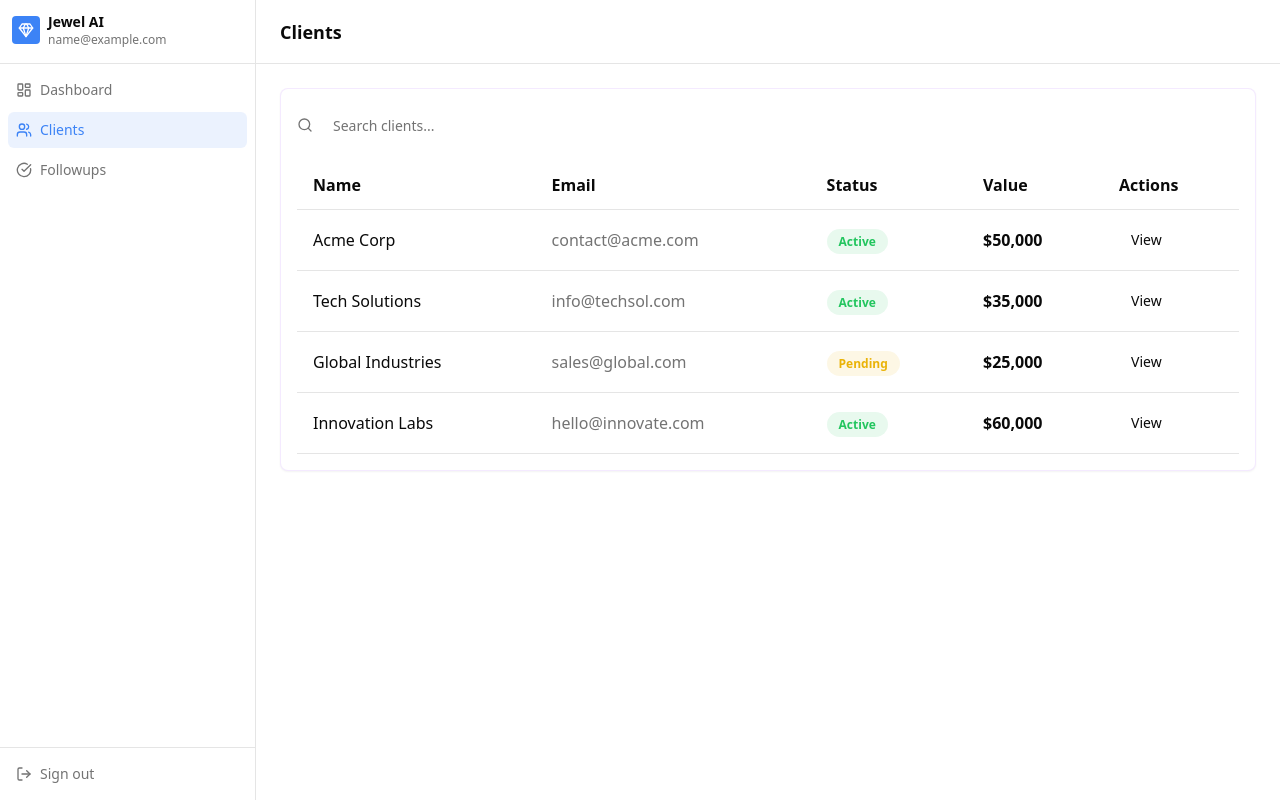
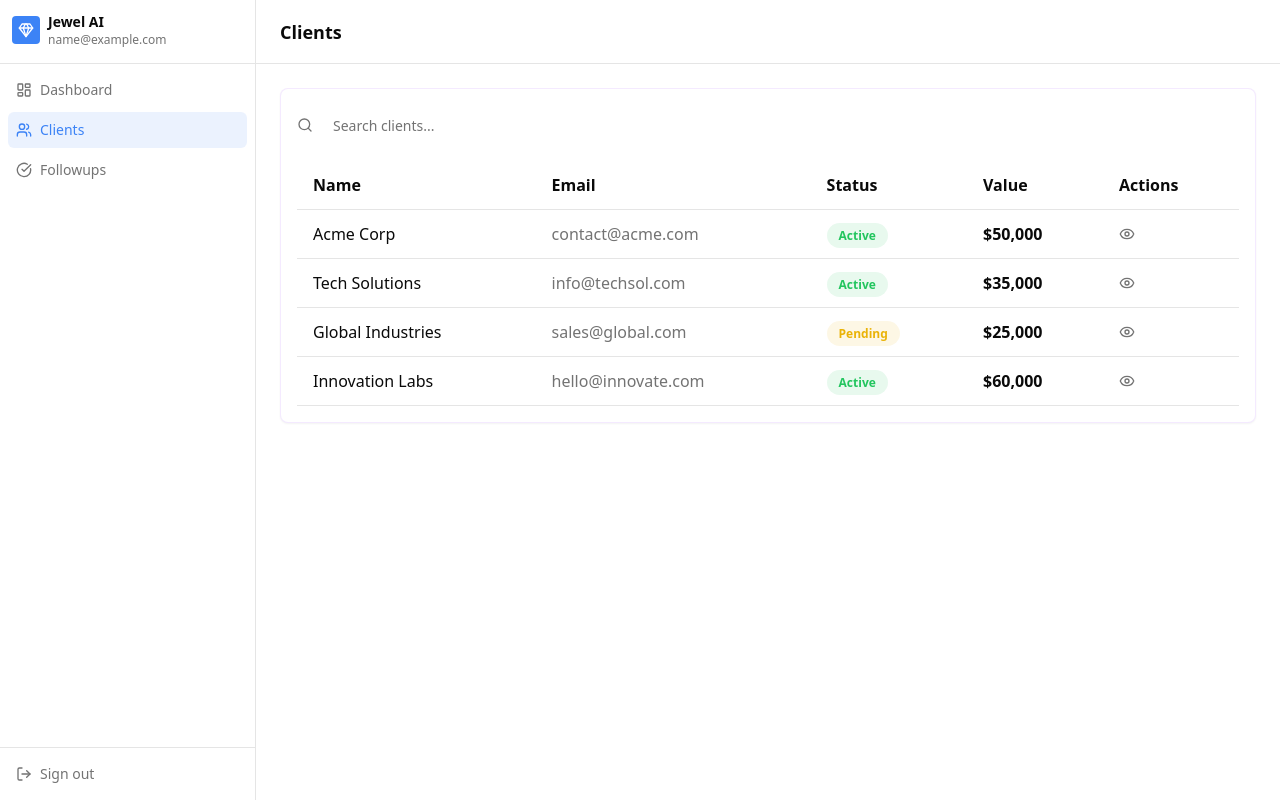
Before and after one commit to dhruvika404/jewel-ai, a React (Vite) app: page /admin/clients in a window 1280 px wide. Built offline with nearby package versions, Linux system fonts and the light colour scheme; sample sign-in values are in the browser's storage; the HTML template or start-up script is replaced by a standard one.

Commit message:
Updated code

```diff
--- a/src/pages/admin/Clients.tsx
+++ b/src/pages/admin/Clients.tsx
@@ -1,7 +1,7 @@
 import { Card, CardContent, CardHeader} from '@/components/ui/card'
 import { Button } from '@/components/ui/button'
 import { Input } from '@/components/ui/input'
-import { Search } from 'lucide-react'
+import { Eye, Search } from 'lucide-react'
 
 const clients = [
   { id: 1, name: 'Acme Corp', email: 'contact@acme.com', status: 'Active', value: '$50,000' },
@@ -54,7 +54,7 @@ export default function AdminClients() {
                     </td>
                     <td className="py-3 px-4 font-semibold">{client.value}</td>
                     <td className="py-3 px-4">
-                      <Button variant="ghost" size="sm">View</Button>
+                       <Eye className="w-4 h-4 text-muted-foreground" />
                     </td>
                   </tr>
                 ))}
--- a/src/pages/admin/Settings.tsx
+++ b/src/pages/admin/Settings.tsx
@@ -13,7 +13,6 @@ export default function AdminSettings() {
 
       <div className="p-4 lg:p-6 space-y-6">
         <div className="grid grid-cols-1 lg:grid-cols-4 gap-6">
-          {/* Main Content */}
           <div className="lg:col-span-2 space-y-6">
             <Card className="blur-bg border-purple-200/50 dark:border-purple-900/50">
               <CardHeader>
--- a/src/pages/sales/Followups.tsx
+++ b/src/pages/sales/Followups.tsx
@@ -108,7 +108,6 @@ export default function SalesFollowups() {
   })
 
   const handleCreateFollowup = () => {
-    console.log('Creating new followup:', newFollowup)
     setIsCreateFollowupOpen(false)
     setNewFollowup({
       customerCode: '',
--- a/src/pages/sales/Home.tsx
+++ b/src/pages/sales/Home.tsx
@@ -109,11 +109,6 @@ export default function SalesHome() {
     dueTime: ''
   })
 
-  // Load initial data
-  useEffect(() => {
-    // Initial data loading can be added here if needed
-  }, [])
-
   const filteredFollowups = todaysFollowups.filter((followup) => {
     if (statusFilter === 'all') return true
     return followup.followupStatus === statusFilter
@@ -123,10 +118,7 @@ export default function SalesHome() {
   const stillPendingCount = todaysFollowups.filter((f) => f.followupStatus === 'still pending').length
 
   const handleAddTask = () => {
-    // Here you would typically send the data to your backend
-    console.log('Adding new task:', newTask)
     setIsAddTaskOpen(false)
-    // Reset form
     setNewTask({
       customerCode: '',
       customerName: '',
@@ -141,8 +133,6 @@ export default function SalesHome() {
   }
 
   const handleDailyUpload = () => {
-    // For now, we'll use the client import for all types
-    // In a real implementation, you'd have separate endpoints for each type
     setUploadType('client')
     setIsUploadDialogOpen(true)
   }
@@ -166,9 +156,6 @@ export default function SalesHome() {
         response = await clientAPI.import(uploadFile)
       }
 
-      console.log('Upload successful:', response)
-
-      // Close dialog and reset
       setIsUploadDialogOpen(false)
       setUploadFile(null)
       setUploadType('')
@@ -497,7 +484,6 @@ export default function SalesHome() {
           </CardContent>
         </Card>
 
-        {/* Upload Dialog */}
         <UploadDialog
           isOpen={isUploadDialogOpen}
           onClose={() => {
@@ -517,7 +503,6 @@ export default function SalesHome() {
   )
 }
 
-// Upload Dialog Component
 const UploadDialog = ({
   isOpen,
   onClose,
--- a/src/pages/sales/Leads.tsx
+++ b/src/pages/sales/Leads.tsx
@@ -20,7 +20,6 @@ export default function SalesLeads() {
   const [currentPage, setCurrentPage] = useState(1)
   const [totalPages, setTotalPages] = useState(1)
 
-  // Load clients from API
   useEffect(() => {
     loadClients()
   }, [currentPage, searchTerm])
@@ -45,7 +44,6 @@ export default function SalesLeads() {
     }
   }
 
-  // Convert API client data to lead format
   const convertClientToLead = (client: any) => ({
     id: client.id,
     name: client.name || 'N/A',
@@ -68,7 +66,7 @@ export default function SalesLeads() {
 
   const handleSearch = (value: string) => {
     setSearchTerm(value)
-    setCurrentPage(1) // Reset to first page when searching
+    setCurrentPage(1)
   }
 
   return (
@@ -109,10 +107,6 @@ export default function SalesLeads() {
               <div className="flex items-center justify-center py-8">
                 <Loader2 className="w-6 h-6 animate-spin mr-2" />
                 <span>Loading clients...</span>
-              </div>
-            ) : filteredLeads.length === 0 ? (
-              <div className="text-center py-8">
-                <p className="text-muted-foreground">No clients found</p>
               </div>
             ) : (
               <>
@@ -179,7 +173,6 @@ export default function SalesLeads() {
                   ))}
                 </div>
 
-                {/* Pagination */}
                 {totalPages > 1 && (
                   <div className="flex items-center justify-between mt-6">
                     <p className="text-sm text-muted-foreground">
```
